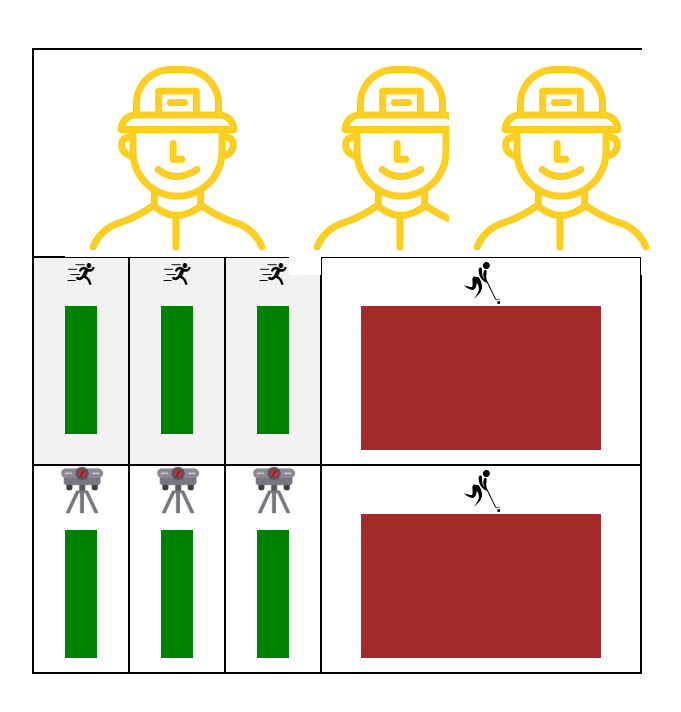
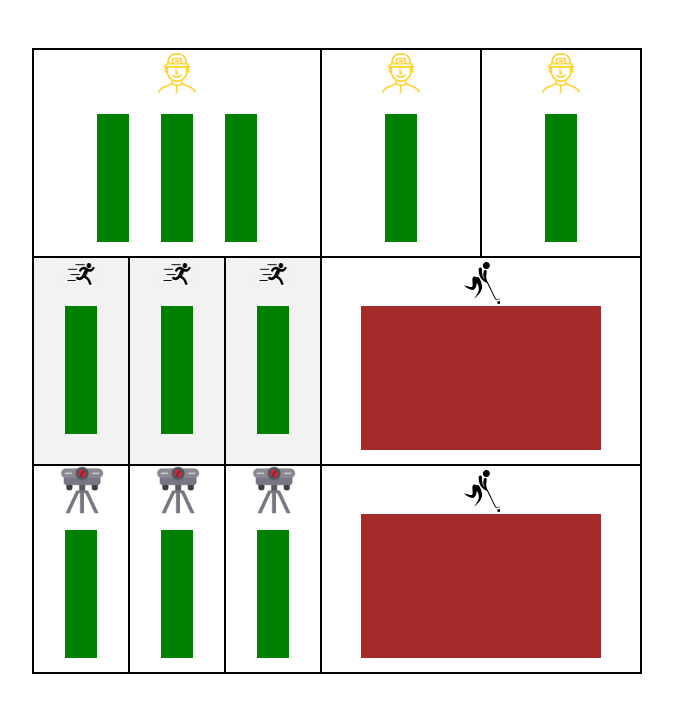
Before and after one commit to mvishnurana1/revo-bookings-app, a React (Create React App) app: page / in a window 1280 px wide. Shown: the top 712 px of the page, without its empty margins (303-984 px from the left). Built offline with nearby package versions, Linux system fonts and the light colour scheme.

Commit message:
Added another css class to Map style module

```diff
--- a/src/Components/Map/Map.css
+++ b/src/Components/Map/Map.css
@@ -25,6 +25,11 @@
 .bowlingMachineBorder {
   align-items: center;
   display: flex;
+  height: 3rem;
+  width: 3rem;
+}
+
+.centre {
   height: 3rem;
   width: 3rem;
 }
```
